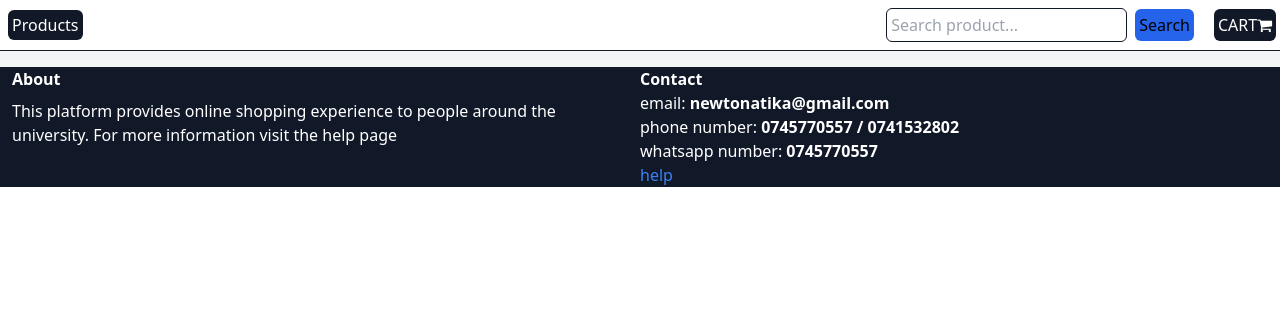
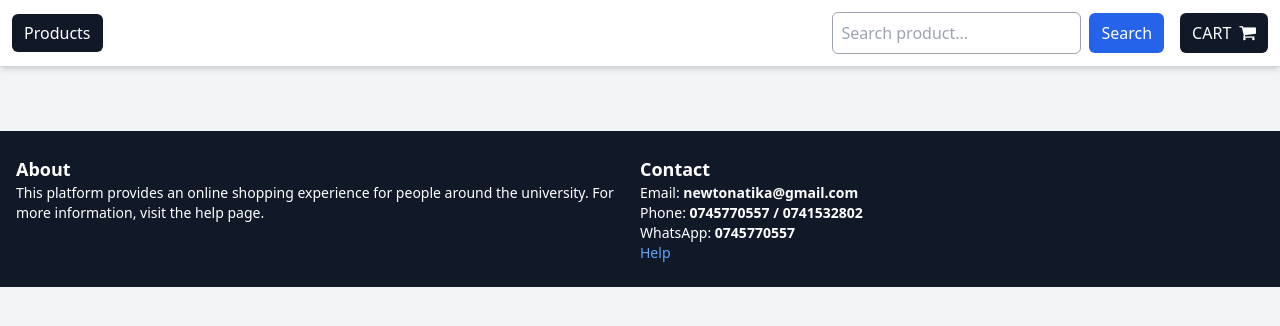
Before and after one commit to Newton-Atika/marketportal, a Django app: page / in a window 1280 px wide. Shown: the top 326 px of the page. Run offline with Django 5.2, Linux system fonts and the light colour scheme; data that the repository does not hold is empty; parts of the project's set-up code (start-up, migrations or seed data) failed here and were passed over; some libraries are stand-ins or nearby versions.

Commit message:
Update base.html

```diff
--- a/home/templates/home/base.html
+++ b/home/templates/home/base.html
@@ -2,59 +2,65 @@
 <html>
     <head>
         <meta charset="utf-8">
-        <meta name='viewport' content="width=device-width, initial-scale=1.0">
+        <meta name="viewport" content="width=device-width, initial-scale=1.0">
         <script src="https://cdn.tailwindcss.com"></script>
         <link rel="stylesheet" href="https://cdnjs.cloudflare.com/ajax/libs/font-awesome/4.7.0/css/font-awesome.min.css">
-        <title>{% block title %}{% endblock %}-UniMarket</title>
+        <title>{% block title %}{% endblock %} - UniMarket</title>
     </head>
-    <body class='m-1/2'>
-        <nav class='nav flex items-center justify-between p-1 bg-white border-b border-gray-900 shadow-md'>
-            <div class='title'>
-                <a href="/" class='text-white bg-gray-900 p-1 m-1 rounded-md hover:bg-gray-700'>
+    <body class="bg-gray-100">
+        <!-- Navigation Bar -->
+        <nav class="flex flex-wrap items-center justify-between p-3 bg-white shadow-md border-b border-gray-300">
+            <div>
+                <a href="/" class="text-white bg-gray-900 px-3 py-2 rounded-md hover:bg-gray-700">
                     Products
                 </a>
             </div>
-            <div class='left-nav flex items-center space-x-4'>
-                <div class='search'>
-                    <form class='searchForm flex items-center' method="GET" action="{% url 'home:search' %}">
+            <div class="flex flex-wrap items-center space-x-4">
+                <!-- Search Bar -->
+                <form class="flex flex-wrap items-center" method="GET" action="{% url 'home:search' %}">
                     <input
                         type="text"
                         name="query"
                         value="{{ query }}"
-                            class='searchInput p-1 m-1 border border-gray-900 rounded-md focus:outline-none focus:ring-2 focus:ring-blue-500'
-                            placeholder="Search product...">
+                        class="p-2 border border-gray-400 rounded-md focus:outline-none focus:ring-2 focus:ring-blue-500 w-full sm:w-auto"
+                        placeholder="Search product..."
+                    >
                     <button
                         type="submit"
-                            class='m-1 bg-blue-600 p-1 rounded-md hover:bg-blue-700'>
+                        class="bg-blue-600 text-white px-3 py-2 rounded-md hover:bg-blue-700 ml-2">
                         Search
                     </button>
                 </form>
-                </div>
-                <div>
-                    <a href="{% url 'home:shopping_list' %}" class='flex text-white items-center justify-center bg-gray-900 p-1 rounded-md hover:bg-gray-700'>
-                        CART  <i class="fa fa-shopping-cart" style="font-size:24py"></i>
+                <!-- Shopping Cart -->
+                <a href="{% url 'home:shopping_list' %}" class="flex items-center bg-gray-900 text-white px-3 py-2 rounded-md hover:bg-gray-700">
+                    CART <i class="fa fa-shopping-cart ml-2" style="font-size:18px"></i>
                 </a>
-                </div>
             </div>
         </nav>
 
+        <!-- Main Content -->
+        <div class="container mx-auto px-4 py-6">
             {% block content %}
             {% endblock %}
-    </body>
-    <footer class='bg-gray-900 flex justify-between'>
-        <div class='w-1/2 pr-5'>
-            <h1 class='px-3 mb-2 text-white font-semibold'>About</h1>
-            <p class='px-3 mb-2 text-white'>This platform provides online shopping experience to people around the university. For more information visit the help page</p>
         </div>
-        <div class='w-1/2'>
-            <ul>
-                <li><a class='mb-2 text-white font-semibold'>Contact</a></li>
-                <li><a class='text-white '>email: <strong>newtonatika@gmail.com</strong></a></li>
-                <li><a class='text-white'>phone number: <strong>0745770557 / 0741532802</strong></a></li>
-                <li><a class='text-white'>whatsapp number: <strong>0745770557</strong></a></li>
-                <li><a href='{% url "home:help" %}' class='text-blue-500 hover:text-blue-700'>help</strong></a></li>
+
+        <!-- Footer -->
+        <footer class="bg-gray-900 text-white py-6 px-4">
+            <div class="container mx-auto flex flex-wrap justify-between">
+                <div class="w-full sm:w-1/2 mb-4 sm:mb-0">
+                    <h1 class="text-lg font-semibold">About</h1>
+                    <p class="text-sm">This platform provides an online shopping experience for people around the university. For more information, visit the help page.</p>
+                </div>
+                <div class="w-full sm:w-1/2">
+                    <h1 class="text-lg font-semibold">Contact</h1>
+                    <ul class="text-sm">
+                        <li>Email: <strong>newtonatika@gmail.com</strong></li>
+                        <li>Phone: <strong>0745770557 / 0741532802</strong></li>
+                        <li>WhatsApp: <strong>0745770557</strong></li>
+                        <li><a href="{% url 'home:help' %}" class="text-blue-400 hover:text-blue-500">Help</a></li>
                     </ul>
                 </div>
+            </div>
         </footer>
+    </body>
 </html>
-</html>
```
Lines whose indentation alone changed are shown as unchanged.
